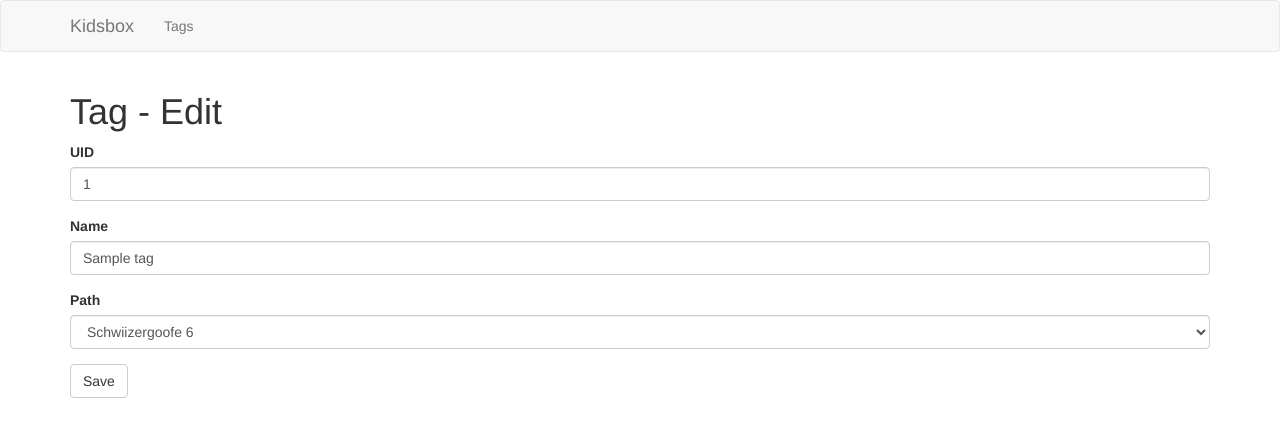
After one commit to mavarazo/kidsbox, a Flask app: page /tags/1/edit in a window 1280 px wide. The commit adds this page. Shown: the top 437 px of the page. Run offline with Flask 2, Linux system fonts and the light colour scheme; tables that the repository leaves empty hold one stand-in row (values such as "Sample post"); some libraries are stand-ins or nearby versions.

Commit message:
F added tag edit with wtf

```diff
--- /dev/null
+++ b/app/tags/forms.py
@@ -0,0 +1,10 @@
+from flask_wtf import FlaskForm
+from wtforms import StringField, SubmitField, SelectField
+from wtforms.validators import DataRequired
+
+
+class TagForm(FlaskForm):
+    uid = StringField('UID')
+    name = StringField('Name', validators=[DataRequired()])
+    path = SelectField('Path', validators=[DataRequired()])
+    submit = SubmitField('Save')
--- a/app/tags/routes.py
+++ b/app/tags/routes.py
@@ -1,15 +1,34 @@
-from flask import render_template, request, abort
+from flask import render_template, request, abort, flash, url_for
+from werkzeug.utils import redirect
 
 from app import db
 from app.models import Tag
 from app.schemas import tag_schema
 from app.tags import bp
+from app.tags.forms import TagForm
 
 
 @bp.route('/tags', methods=['GET'])
 @bp.route('/tags/index', methods=['GET'])
 def index():
-    return render_template('tags/index.html', title='Tags', tags=Tag.query.all())
+    return render_template('tags/index.html', title='Tags', tags=Tag.query.order_by(Tag.id).all())
+
+
+@bp.route('/tags/<id>/edit', methods=['GET', 'POST'])
+def edit(id):
+    tag = Tag.query.filter_by(id=id).first_or_404()
+    form = TagForm(obj=tag)
+    form.path.choices = [('Schwiizergoofe 6', 'Schwiizergoofe 6'), ('Schwiizergoofe 3', 'Schwiizergoofe 3')]
+
+    if form.validate_on_submit():
+        if form.submit.data:
+            tag.name = form.name.data
+            tag.path = form.path.data
+            db.session.commit()
+            flash('Your changes have been saved.')
+        return redirect(url_for('tags.index'))
+
+    return render_template('tags/edit.html', title='Tags', form=form)
 
 
 @bp.route('/tags/api/<uid>', methods=['GET'])
--- /dev/null
+++ b/app/templates/tags/edit.html
@@ -0,0 +1,7 @@
+{% extends "base.html" %}
+{% import 'bootstrap/wtf.html' as wtf %}
+
+{% block app_content %}
+<h1>Tag - Edit</h1>
+{{ wtf.quick_form(form) }}
+{% endblock %}
--- a/app/templates/tags/index.html
+++ b/app/templates/tags/index.html
@@ -1,10 +1,10 @@
 {% extends "base.html" %}
 
 {% block app_content %}
+<h1>Tags</h1>
 <table class="table table-hover">
     <thead>
     <tr>
-        <th>Id</th>
         <th>UID</th>
         <th>Name</th>
         <th>Path</th>
@@ -14,11 +14,10 @@
     <tbody>
     {% for tag in tags %}
     <tr>
-        <td>{{ tag.id }}</td>
         <td>{{ tag.uid }}</td>
         <td>{{ tag.name or '' }}</td>
         <td>{{ tag.path or '' }}</td>
-        <td>Edit / Delete</td>
+        <td><a href="{{ url_for('tags.edit', id=tag.id) }}">Edit</a> / Delete</td>
     </tr>
     {% endfor %}
     </tbody>
```
Also changed, not shown: requirements.txt (added, +32 -0 lines).
